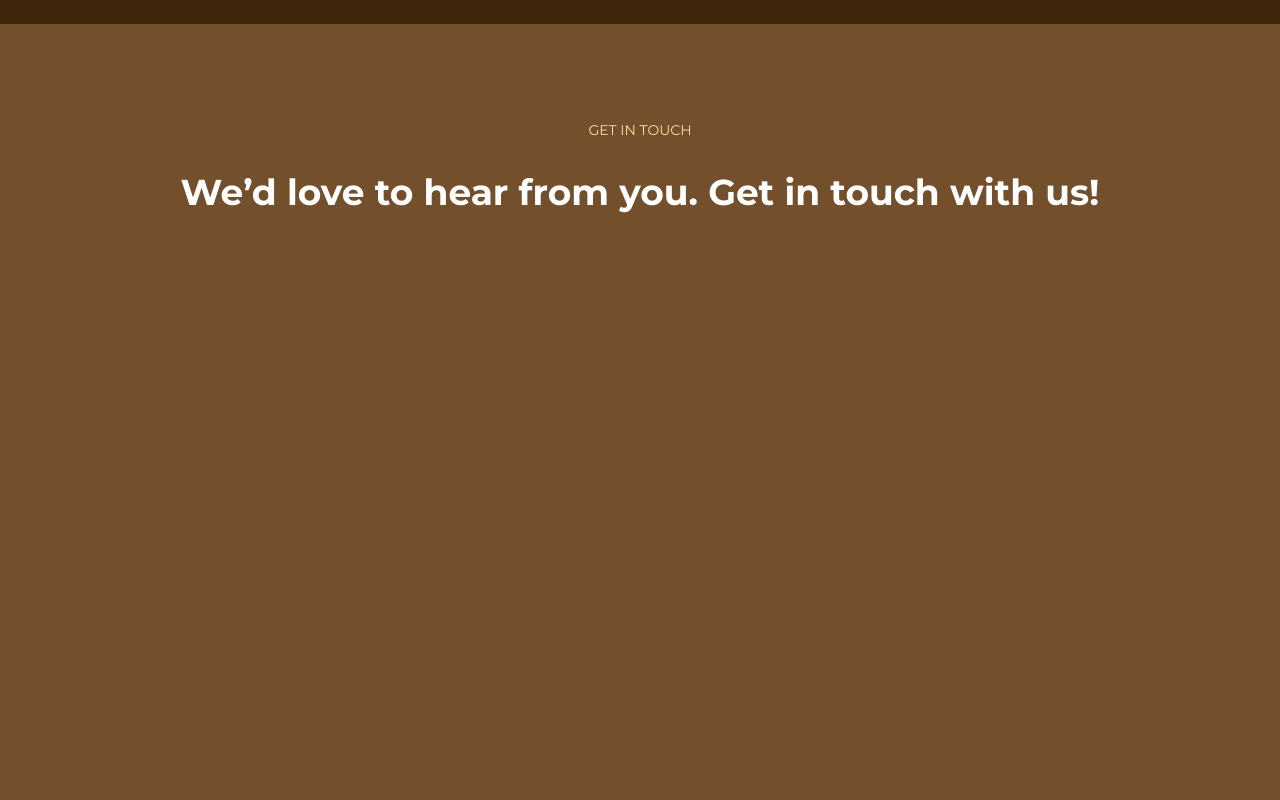
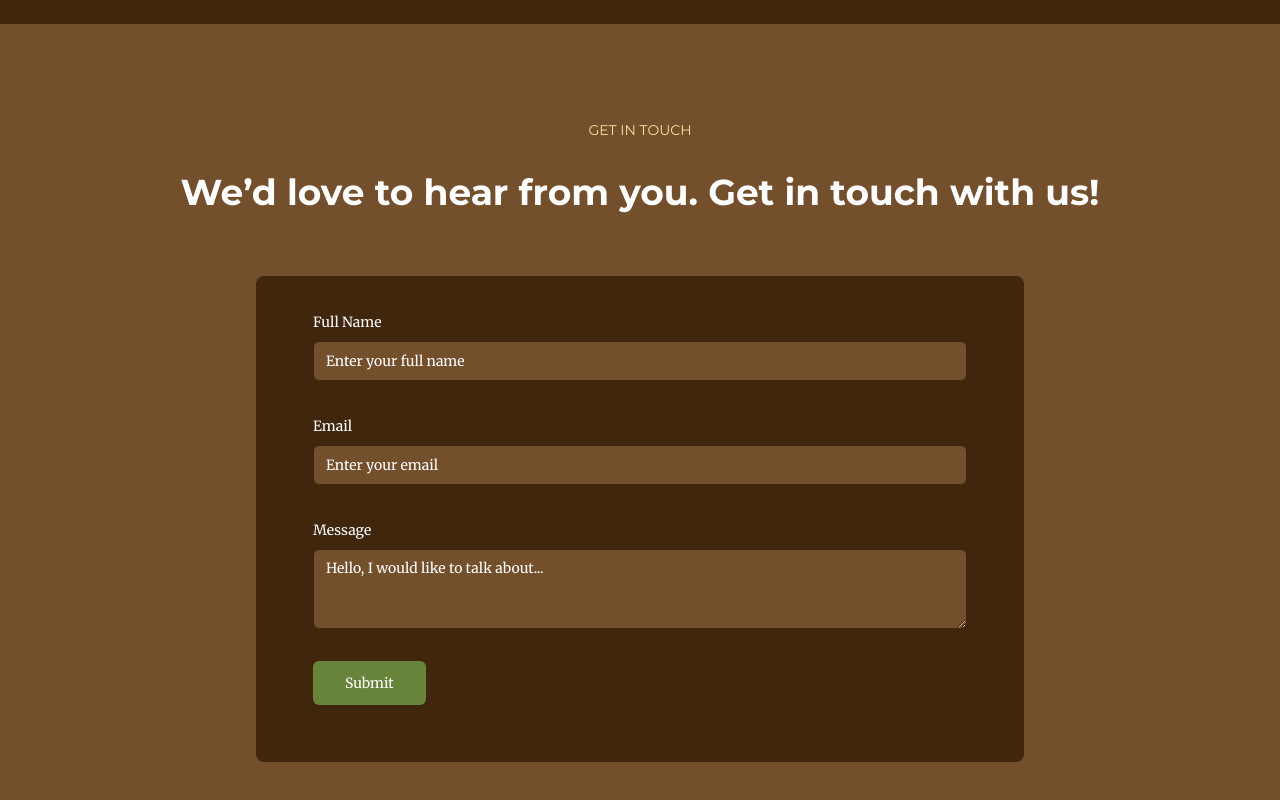
Before and after one commit to Mofeleng/Parawild-Edu, a Next.js app: page / in a window 1280 px wide. Shown: the part 3228-4028 px from the top of the page. Before the commit the page ends 3600 px from the top, so only its background shows below. Built offline with nearby package versions, Linux system fonts and the light colour scheme; no server answers.

Commit message:
Contact form works

```diff
--- a/package.json
+++ b/package.json
@@ -22,6 +22,7 @@
     "react-dom": "^18",
     "react-hook-form": "^7.54.2",
     "react-multi-carousel": "^2.8.5",
+    "resend": "^4.1.2",
     "tailwind-merge": "^3.0.2",
     "tailwindcss-animate": "^1.0.7",
     "zod": "^3.24.2"
--- /dev/null
+++ b/src/app/api/contact/route.ts
@@ -0,0 +1,24 @@
+import { recievedEmailTemplate } from "@/lib/templates/emailTemplates";
+import { NextResponse } from "next/server";
+import { Resend } from "resend";
+
+export async function POST(req: Request) {
+    try {
+        const resend = new Resend(process.env.RESEND_API_KEY_MARKUS);
+        const devEmail = process.env.EMAIL_TO_SEND_TO;
+        const { fullname, email, message } = await req.json()
+
+        const { data, error } = await resend.emails.send({
+            from: 'customeremails@parawild.org',
+            to: devEmail!,
+            subject: `New message from ${fullname}`,
+            html: recievedEmailTemplate(email, fullname, message, `Here's what ${fullname} wrote`, `Don't forget to reply to ${fullname} in time on their email address: ${email} `)
+          });
+          if (error) throw new Error(error.message)
+          return NextResponse.json({ message: data}, { status: 200})
+
+    } catch (error:any) {
+        console.log(`Error: ${error.message}`)
+        return NextResponse.json({ error: "Something went wrong"}, { status: 400 })
+    }
+}
--- a/src/app/contactus.tsx
+++ b/src/app/contactus.tsx
@@ -1,7 +1,60 @@
+"use client"
+
 import { headingFont } from "@/lib/constants/fonts";
+import { contactFormSchema } from "@/lib/constants/zodschemas";
 import { cn } from "@/lib/utils";
 
+import { zodResolver } from "@hookform/resolvers/zod"
+import { useForm } from "react-hook-form"
+import { z } from "zod"
+
+import { Button } from "@/components/ui/button"
+import {
+  Form,
+  FormControl,
+  FormDescription,
+  FormField,
+  FormItem,
+  FormLabel,
+  FormMessage,
+} from "@/components/ui/form"
+import { Input } from "@/components/ui/input"
+import { Textarea } from "@/components/ui/textarea";
+
+import {
+  Card,
+  CardContent,
+  CardDescription,
+  CardFooter,
+  CardHeader,
+  CardTitle,
+} from "@/components/ui/card"
+
+
 export default function ContactUsSection() {
+
+  const form = useForm<z.infer<typeof contactFormSchema>>({
+    resolver: zodResolver(contactFormSchema),
+    defaultValues: {
+      fullname: "",
+      email: "",
+      message: ""
+    },
+  })
+
+  async function onSubmit(values: z.infer<typeof contactFormSchema>) {
+    const req = await fetch('/api/contact', {
+      headers: {
+        'Content-Type': 'application/json'
+      },
+       method: "POST",
+       body: JSON.stringify(values)
+    })
+
+    const res = await req.json()
+    console.log("Result: ", res)
+  }
+
     return (
         <section className="py-24">
         <div className="container mx-auto px-4">
@@ -11,6 +64,56 @@ export default function ContactUsSection() {
             We’d love to hear from you. Get in touch with us!
             </h2>
           </div>
+        <Card className="max-w-3xl mx-auto p-8 bg-primary-accent">
+          <CardContent>
+          <Form {...form}>
+            <form onSubmit={form.handleSubmit(onSubmit)} className="space-y-8">
+              <FormField
+                control={form.control}
+                name="fullname"
+                render={({ field }) => (
+                  <FormItem>
+                    <FormLabel>Full Name</FormLabel>
+                    <FormControl>
+                      <Input placeholder="Enter your full name" {...field} />
+                    </FormControl>
+                    <FormMessage />
+                  </FormItem>
+                )}
+              />
+              <FormField
+                control={form.control}
+                name="email"
+                render={({ field }) => (
+                  <FormItem>
+                    <FormLabel>Email</FormLabel>
+                    <FormControl>
+                      <Input placeholder="Enter your email" {...field} />
+                    </FormControl>
+                    <FormMessage />
+                  </FormItem>
+                )}
+              />
+              <FormField
+                control={form.control}
+                name="message"
+                render={({ field }) => (
+                  <FormItem>
+                    <FormLabel>Message</FormLabel>
+                    <FormControl>
+                      <Textarea placeholder="Hello, I would like to talk about..." {...field} />
+                    </FormControl>
+                    <FormMessage />
+                  </FormItem>
+                )}
+              />
+              <Button type="submit" variant="secondary"
+              size="lg">Submit</Button>
+            </form>
+          </Form>
+          </CardContent>
+        </Card>
+
 
         </div>
       </section>
--- /dev/null
+++ b/src/components/ui/card.tsx
@@ -0,0 +1,79 @@
+import * as React from "react"
+
+import { cn } from "@/lib/utils"
+
+const Card = React.forwardRef<
+  HTMLDivElement,
+  React.HTMLAttributes<HTMLDivElement>
+>(({ className, ...props }, ref) => (
+  <div
+    ref={ref}
+    className={cn(
+      "rounded-lg border bg-card text-card-foreground shadow-sm",
+      className
+    )}
+    {...props}
+  />
+))
+Card.displayName = "Card"
+
+const CardHeader = React.forwardRef<
+  HTMLDivElement,
+  React.HTMLAttributes<HTMLDivElement>
+>(({ className, ...props }, ref) => (
+  <div
+    ref={ref}
+    className={cn("flex flex-col space-y-1.5 p-6", className)}
+    {...props}
+  />
+))
+CardHeader.displayName = "CardHeader"
+
+const CardTitle = React.forwardRef<
+  HTMLDivElement,
+  React.HTMLAttributes<HTMLDivElement>
+>(({ className, ...props }, ref) => (
+  <div
+    ref={ref}
+    className={cn(
+      "text-2xl font-semibold leading-none tracking-tight",
+      className
+    )}
+    {...props}
+  />
+))
+CardTitle.displayName = "CardTitle"
+
+const CardDescription = React.forwardRef<
+  HTMLDivElement,
+  React.HTMLAttributes<HTMLDivElement>
+>(({ className, ...props }, ref) => (
+  <div
+    ref={ref}
+    className={cn("text-sm text-muted-foreground", className)}
+    {...props}
+  />
+))
+CardDescription.displayName = "CardDescription"
+
+const CardContent = React.forwardRef<
+  HTMLDivElement,
+  React.HTMLAttributes<HTMLDivElement>
+>(({ className, ...props }, ref) => (
+  <div ref={ref} className={cn("p-6 pt-0", className)} {...props} />
+))
+CardContent.displayName = "CardContent"
+
+const CardFooter = React.forwardRef<
+  HTMLDivElement,
+  React.HTMLAttributes<HTMLDivElement>
+>(({ className, ...props }, ref) => (
+  <div
+    ref={ref}
+    className={cn("flex items-center p-6 pt-0", className)}
+    {...props}
+  />
+))
+CardFooter.displayName = "CardFooter"
+
+export { Card, CardHeader, CardFooter, CardTitle, CardDescription, CardContent }
--- /dev/null
+++ b/src/components/ui/input.tsx
@@ -0,0 +1,22 @@
+import * as React from "react"
+
+import { cn } from "@/lib/utils"
+
+const Input = React.forwardRef<HTMLInputElement, React.ComponentProps<"input">>(
+  ({ className, type, ...props }, ref) => {
+    return (
+      <input
+        type={type}
+        className={cn(
+          "flex h-10 w-full rounded-md border border-input bg-background px-3 py-2 text-base ring-offset-background file:border-0 file:bg-transparent file:text-sm file:font-medium file:text-foreground placeholder:text-muted-foreground focus-visible:outline-none focus-visible:ring-2 focus-visible:ring-ring focus-visible:ring-offset-2 disabled:cursor-not-allowed disabled:opacity-50 md:text-sm",
+          className
+        )}
+        ref={ref}
+        {...props}
+      />
+    )
+  }
+)
+Input.displayName = "Input"
+
+export { Input }
--- /dev/null
+++ b/src/components/ui/textarea.tsx
@@ -0,0 +1,22 @@
+import * as React from "react"
+
+import { cn } from "@/lib/utils"
+
+const Textarea = React.forwardRef<
+  HTMLTextAreaElement,
+  React.ComponentProps<"textarea">
+>(({ className, ...props }, ref) => {
+  return (
+    <textarea
+      className={cn(
+        "flex min-h-[80px] w-full rounded-md border border-input bg-background px-3 py-2 text-base ring-offset-background placeholder:text-muted-foreground focus-visible:outline-none focus-visible:ring-2 focus-visible:ring-ring focus-visible:ring-offset-2 disabled:cursor-not-allowed disabled:opacity-50 md:text-sm",
+        className
+      )}
+      ref={ref}
+      {...props}
+    />
+  )
+})
+Textarea.displayName = "Textarea"
+
+export { Textarea }
--- /dev/null
+++ b/src/lib/constants/zodschemas.ts
@@ -0,0 +1,7 @@
+import { z } from "zod";
+
+export const contactFormSchema = z.object({
+    fullname: z.string().min(2, "Your name must be at least 2 charecters").max(255, "Your name cannot exceed 255 charecters"),
+    email: z.string().email("Please enter a valid email"),
+    message: z.string().min(2, "Your message must be more than 2 charecters")
+})
--- /dev/null
+++ b/src/lib/templates/emailTemplates.ts
@@ -0,0 +1,44 @@
+
+export function recievedEmailTemplate(from:string, name:string, message:string, header:string, footer:string) {
+    return `
+    <body style="background-color:#ffffff;font-family:-apple-system,BlinkMacSystemFont,&quot;Segoe UI&quot;,Roboto,Oxygen-Sans,Ubuntu,Cantarell,&quot;Helvetica Neue&quot;,sans-serif">
+    <table align="center" width="100%" border="0" cellPadding="0" cellSpacing="0" role="presentation" style="max-width:100%;margin:0 auto;padding:20px 0 48px;width:580px">
+      <tbody>
+        <tr style="width:100%">
+          <td>
+            <table align="center" width="100%" border="0" cellPadding="0" cellSpacing="0" role="presentation">
+              <tbody>
+                <tr>
+                  <td><h2>Parawild Edu<span style="color: #708238;">.</span></h2></td>
+                </tr>
+              </tbody>
+            </table>
+            <table align="center" width="100%" border="0" cellPadding="0" cellSpacing="0" role="presentation">
+            </table>
+
+            <table align="center" width="100%" border="0" cellPadding="0" cellSpacing="0" role="presentation" style="padding-bottom:20px">
+              <tbody>
+                <tr>
+                  <td>
+                    <table align="center" width="100%" border="0" cellPadding="0" cellSpacing="0" role="presentation">
+                      <tbody style="width:100%">
+                        <tr style="width:100%">
+                          <p style="font-size:32px;line-height:1.3;margin:16px 0;font-weight:700;color:#484848">${header}</p>
+                          <p style="font-size:18px;line-height:1.4;margin:16px 0;color:#484848;padding:24px;background-color:#f2f3f3;border-radius:4px">"${message}"</p>
+
+                          <p style="font-size:18px;line-height:1.4;margin:16px 0;color:#484848">${footer}</p>
+                        </tr>
+                      </tbody>
+                    </table>
+                  </td>
+                </tr>
+              </tbody>
+            </table>
+            <hr style="width:100%;border:none;border-top:1px solid #eaeaea;border-color:#cccccc;margin:20px 0" />
+          </td>
+        </tr>
+      </tbody>
+    </table>
+  </body>
+    `
+}
```
Also changed, not shown: src/app/api/subscribe/route.ts (added), 1 other file (tests, documents, lock files or other folders).
